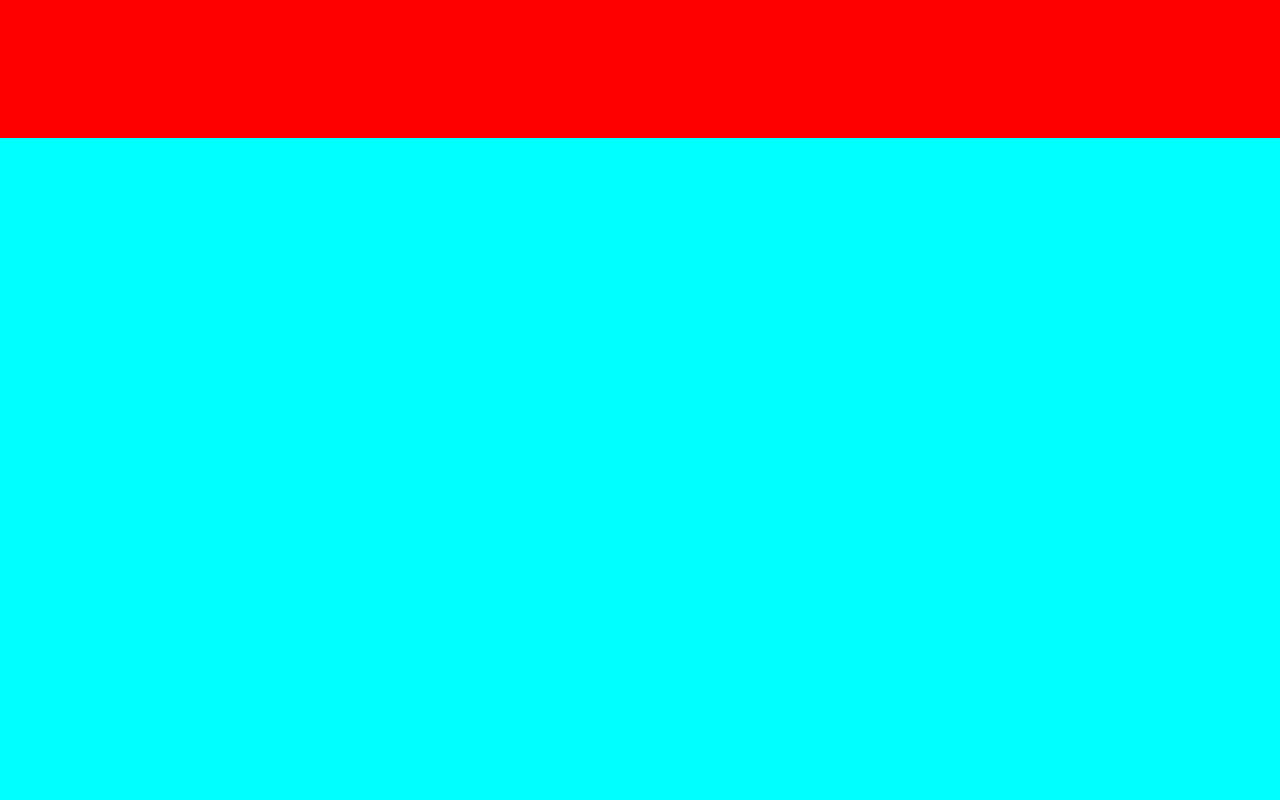
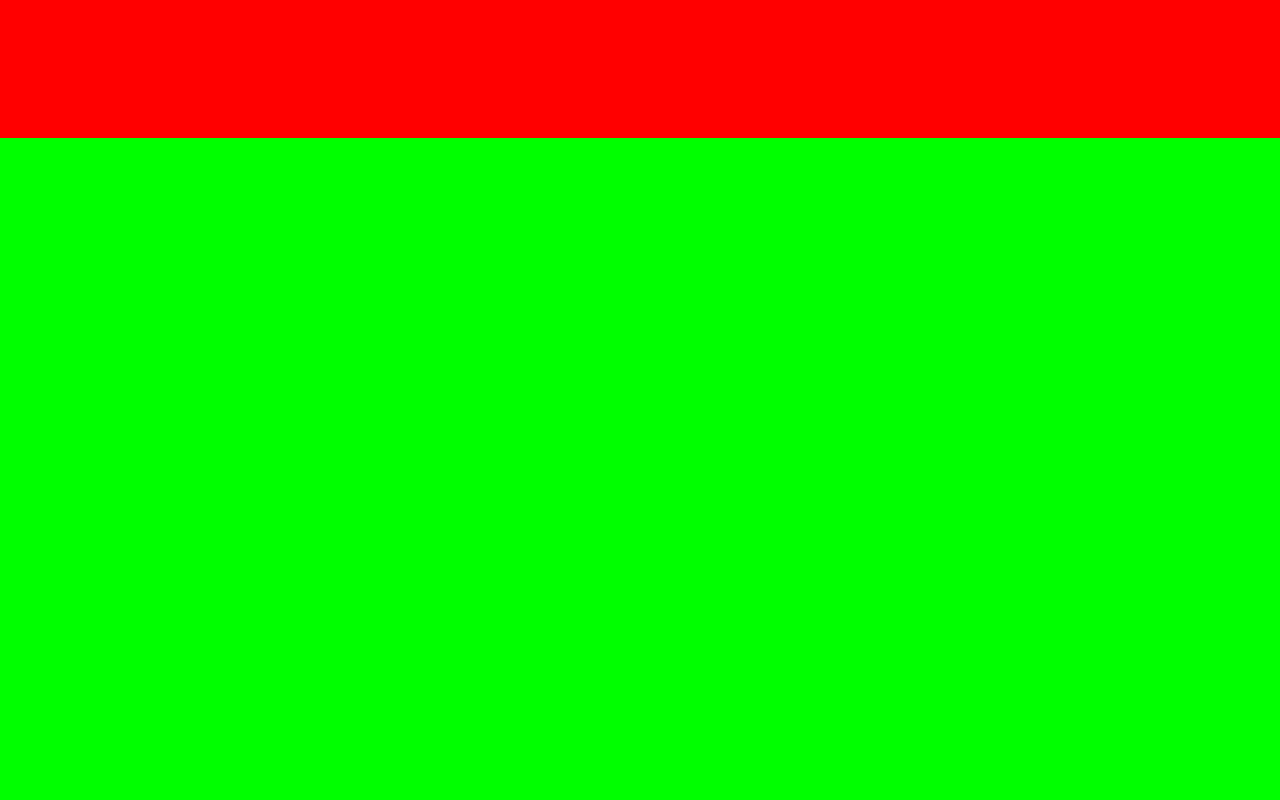
Before and after one commit to daniel-monsalve-villegas/rayitos_de_sol_2.0, a Vue app: page / in a window 1280 px wide. Shown: the part 2180-2980 px from the top of the page. Built offline with nearby package versions, Linux system fonts and the light colour scheme.

Commit message:
change background

```diff
--- a/src/components/calculator/Calculator.vue
+++ b/src/components/calculator/Calculator.vue
@@ -8,6 +8,6 @@
 .user_container-principal {
   height: 100vh;
   width: 100%;
-  background-color: aqua;
+  background-color: lime;
 }
 </style>
```
